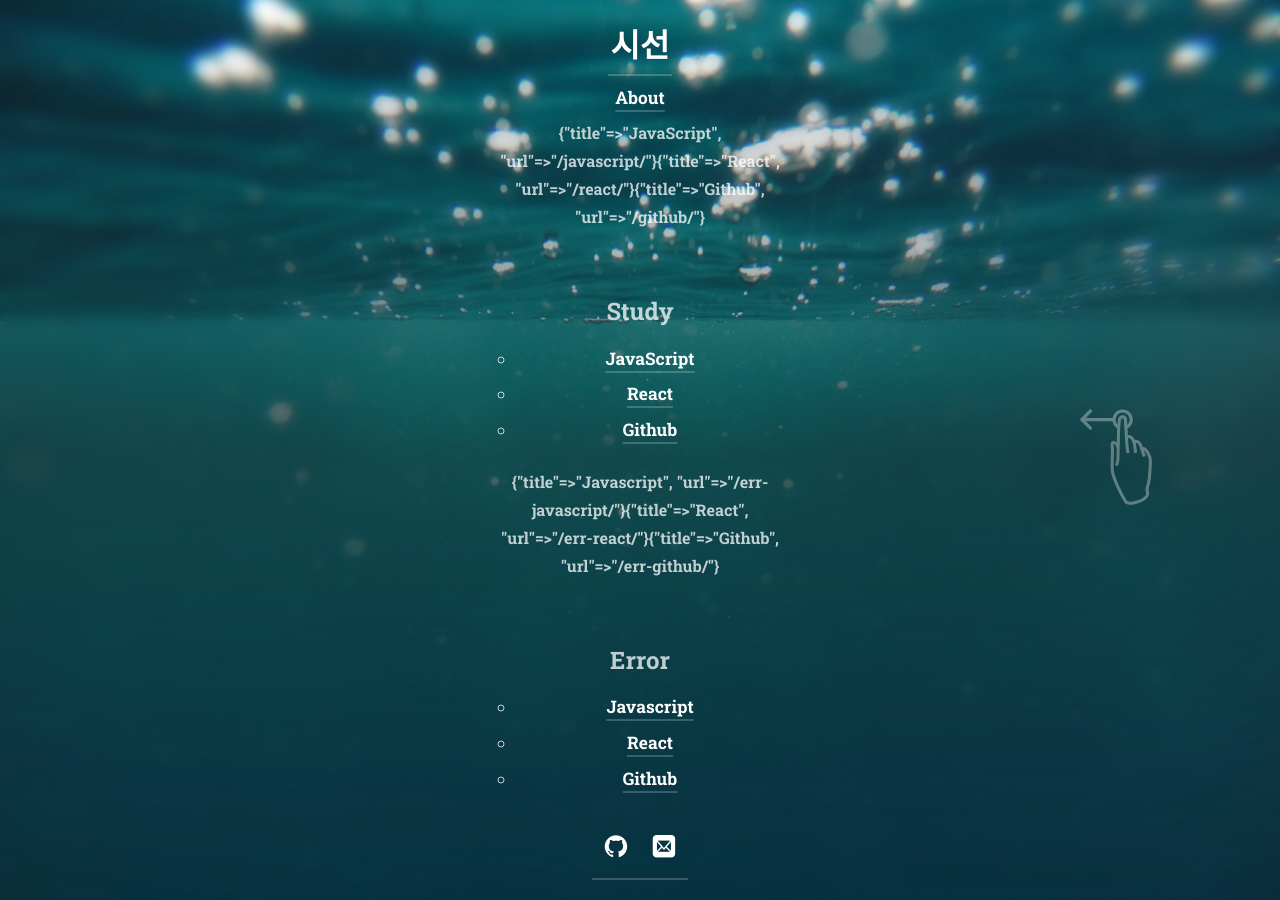
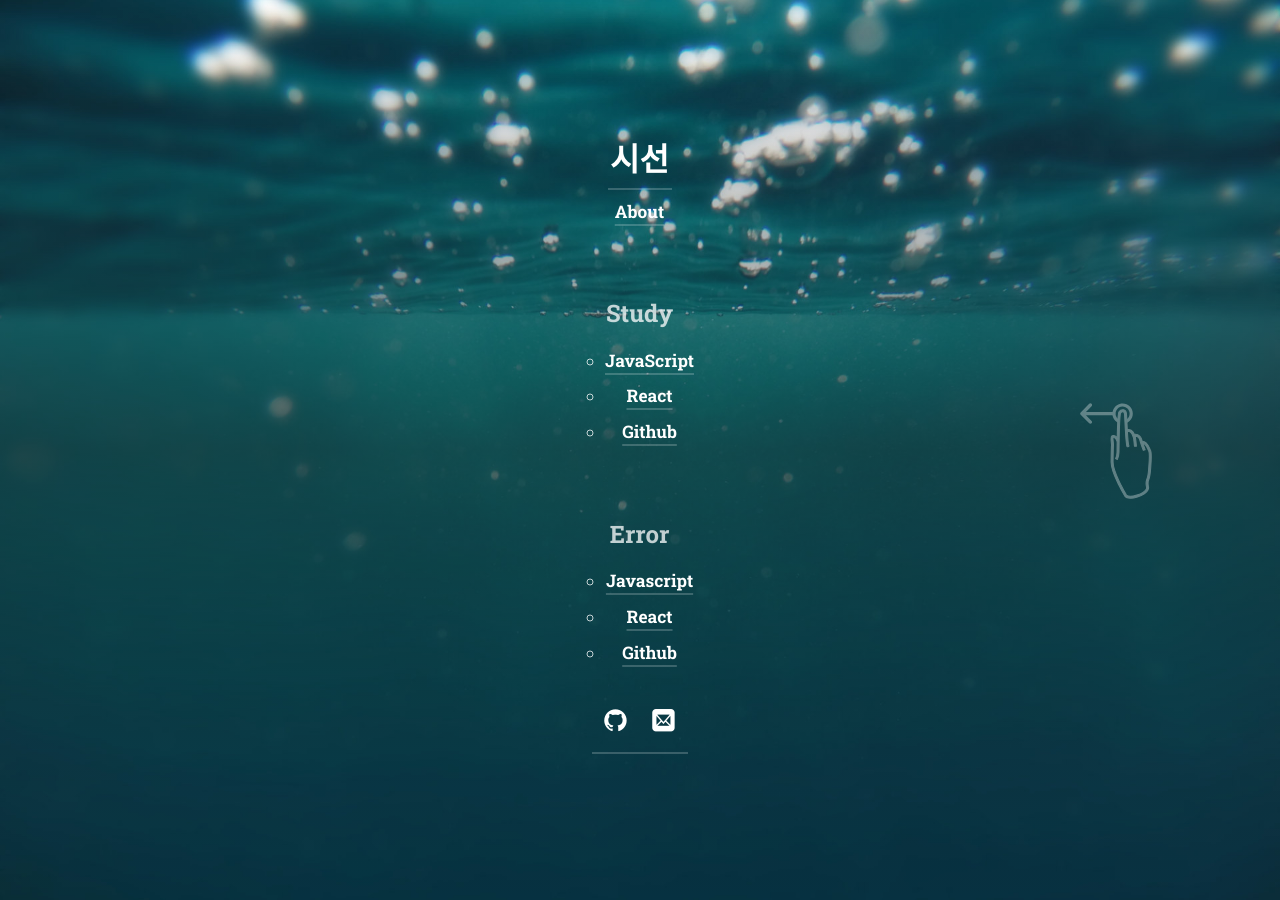
Before and after one commit to seasun93/seasun93.github.io, a Jekyll site: the page built from index.html, in a window 1280 px wide and 900 px high. Built offline with Jekyll 4.4.1, drawn with Linux system fonts in a browser that asks for light colours; cached includes are drawn as plain includes; some web fonts are replaced.

Commit message:
메뉴 리스트 확인 삭제

```diff
--- a/_includes/body/nav.html
+++ b/_includes/body/nav.html
@@ -5,7 +5,6 @@
       {% assign url = node.url | default: node.href %}
       {% if node.submenu %}
       <li>
-        {{node.submenu}}
         <h2>{{node.title}}</h2>
         <ul>
           {% for submenu in node.submenu %}
```
